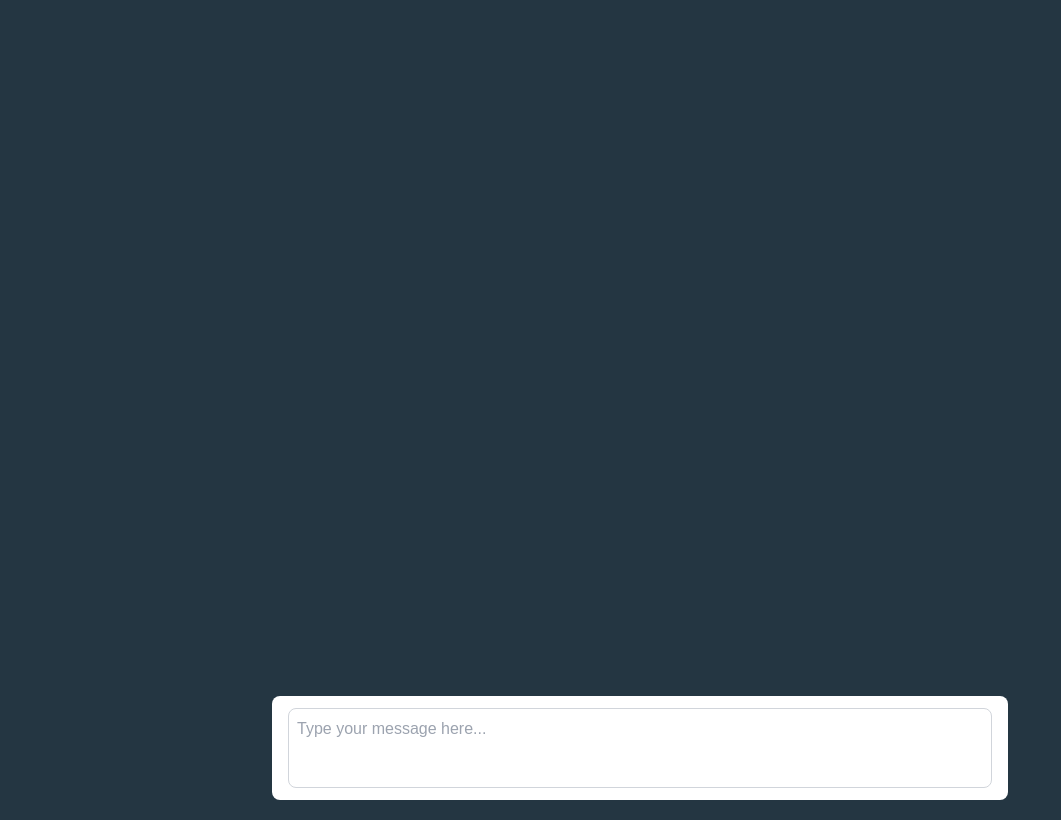
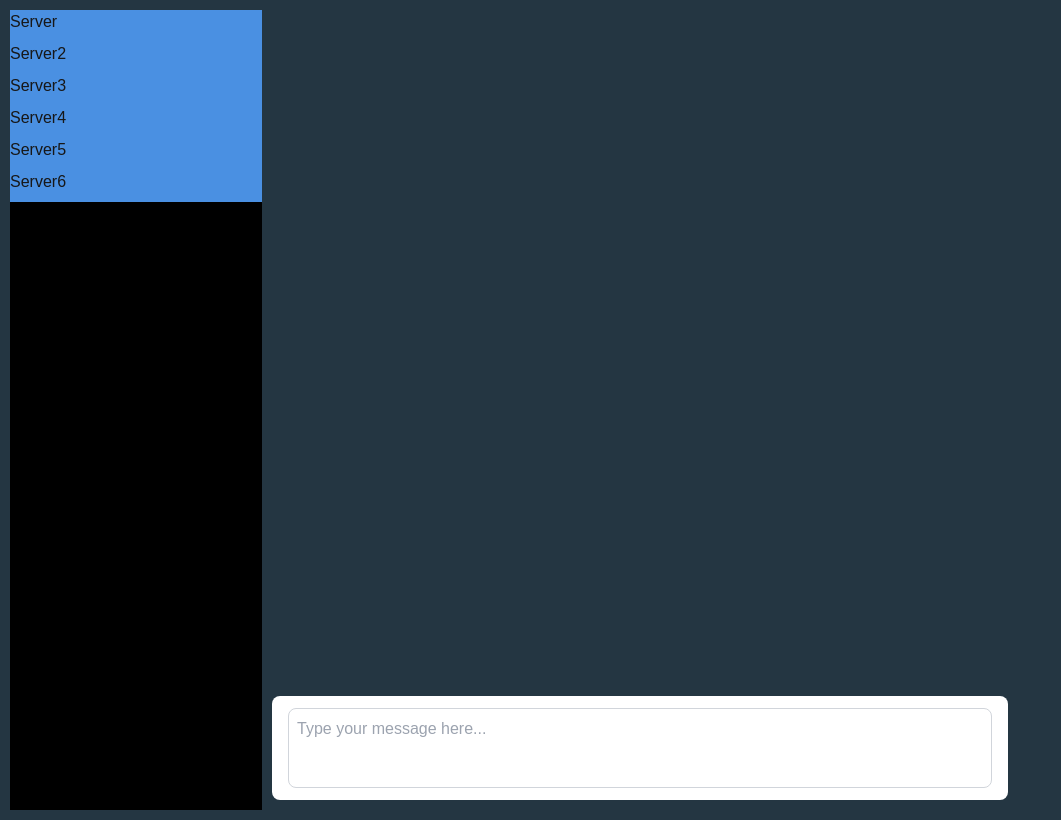
Before and after one commit to Daves1245/Chime-UI, a Next.js app: page / in a window 1280 px wide. Shown: the whole page, without its empty margins (0-1061 px from the left). Built offline with nearby package versions, Linux system fonts and the light colour scheme.

Commit message:
render server list

```diff
--- a/src/app/components/ServerIcon.tsx
+++ b/src/app/components/ServerIcon.tsx
@@ -2,21 +2,20 @@
 
 import React, { useState } from 'react';
 import { useEffect } from 'react';
-import Server from 'app/models/Server';
+import Server from '../../models/Server';
 
 // server = [...server]
 
-const ServerIcon = () => {
-    const [instance, setInstance] = useState(null);
+interface ServerIconProps {
+    instance: Server;
+}
 
-    useEffect(() => {
-        const test = new Server('Server', )
-    }, []);
-
+const ServerIcon: React.FC<ServerIconProps> = ({instance}) => {
     return (
-        <div>
+        <div className="bg-[#4A90E2] pb-2 w-[100%]">
             {instance && (
                 <div>
+                    <p> {instance.name} </p>
                 </div>
             )}
         </div>
--- a/src/app/components/ServerList.tsx
+++ b/src/app/components/ServerList.tsx
@@ -1,15 +1,24 @@
 "use client";
 
 import React, { useState } from 'react';
+import Server from '../../models/Server';
+import ServerIcon from './ServerIcon';
 
 const ServerList = (serverList) => {
-    const [items, setItems] = useState([])
+    const [items, setItems] = useState([
+        new Server('Server', '127.0.0.1', 1234),
+        new Server('Server2', 'hi there', 1),
+        new Server('Server3', 'hi there', 1),
+        new Server('Server4', 'hi there', 1),
+        new Server('Server5', 'hi there', 1),
+        new Server('Server6', 'hi there', 1),
+    ])
 
     return (
-        <div className="w-[20%]">
-            {items.map((server, index) => {
-                <Server key={index} data={server.data} />
-            })}
+        <div className="w-[20%] bg-black">
+            {items.map((server, index) => (
+                <ServerIcon key={index} instance={server} />
+            ))}
         </div>
     );
 }
```
